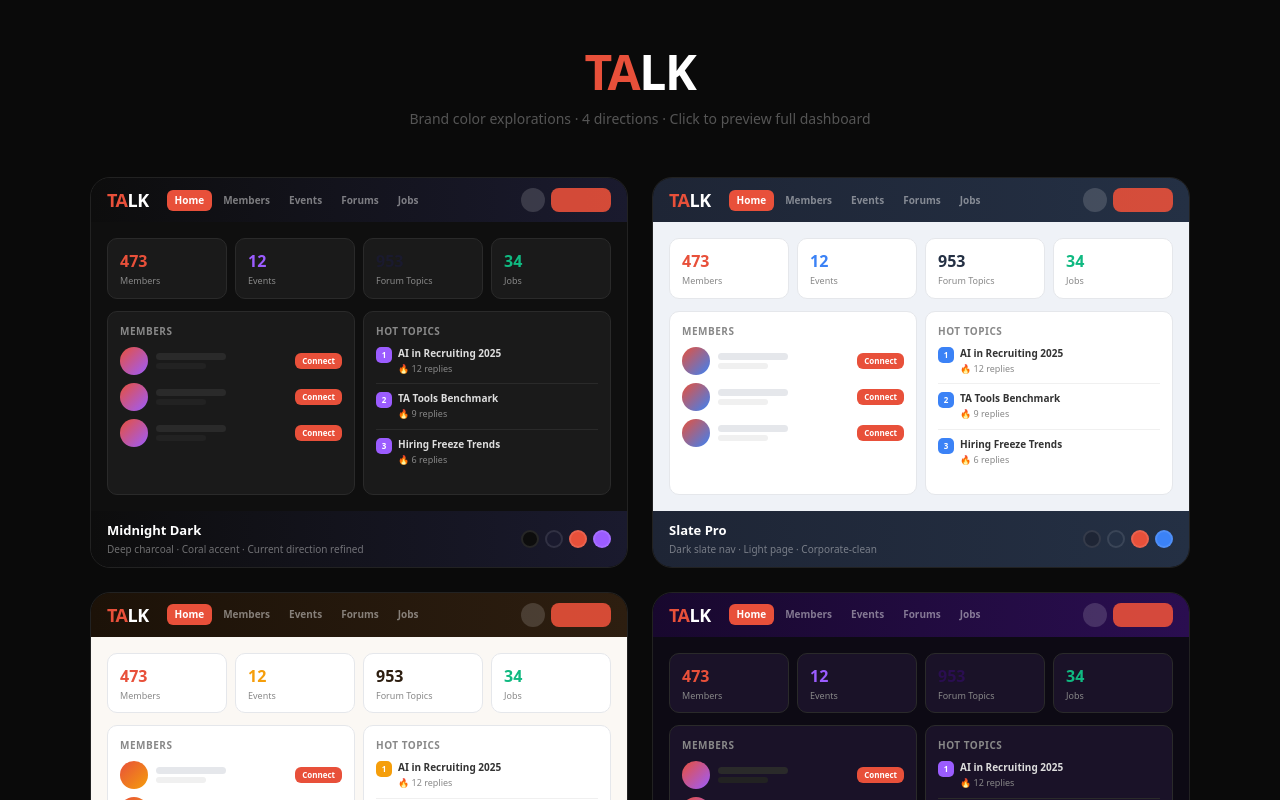
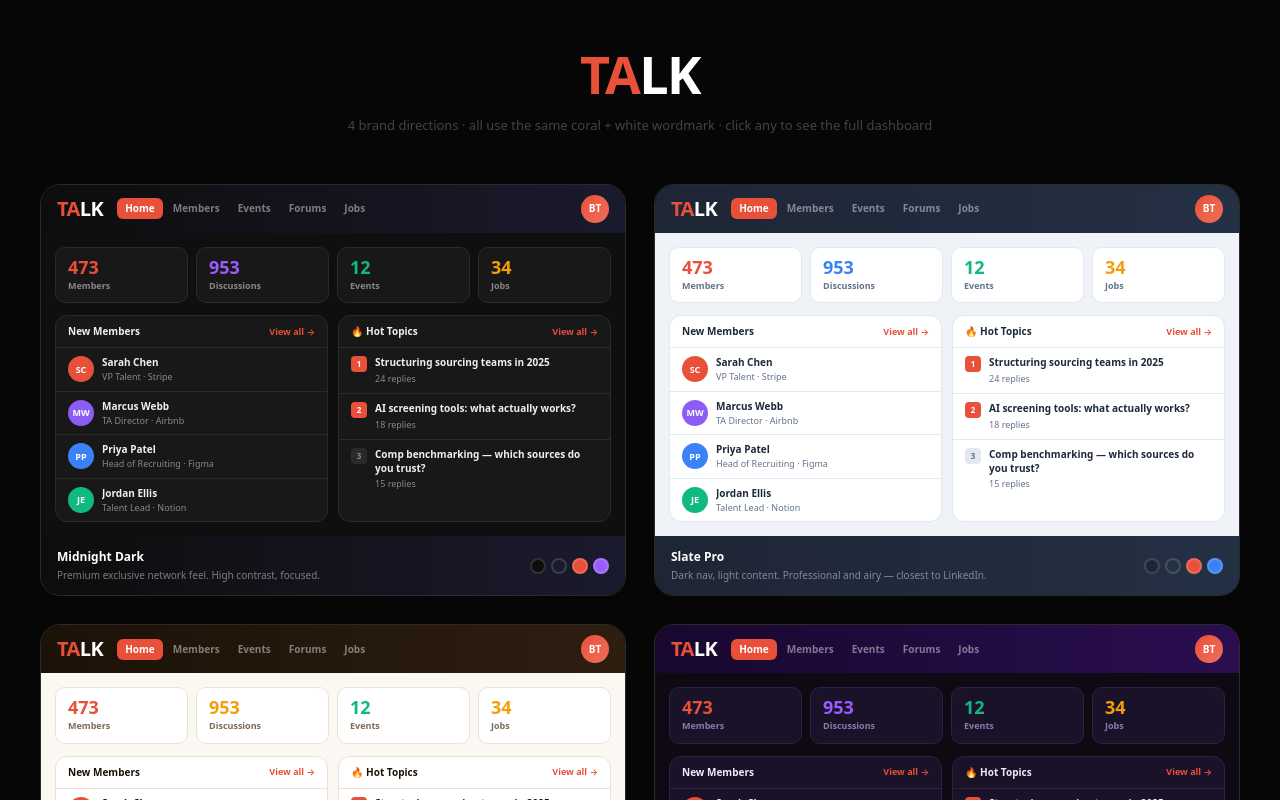
Before and after one commit to BillTalkTalent/TALK-Talent, a Next.js app: page /mockup/brand in a window 1280 px wide. Shown: the top 800 px of the page. Built offline with nearby package versions, Linux system fonts and the light colour scheme.

Commit message:
Rebuild brand gallery: full dashboard previews + comparison table

```diff
--- a/app/mockup/brand/page.tsx
+++ b/app/mockup/brand/page.tsx
@@ -1,146 +1,189 @@
 'use client'
 import Link from 'next/link'
 
-const schemes = [
-  {
-    href: '/mockup/brand/dark',
-    name: 'Midnight Dark',
-    tagline: 'Deep charcoal · Coral accent · Current direction refined',
-    nav: 'linear-gradient(90deg, #0d0d0d 0%, #1a1a2e 100%)',
-    bg: '#0f0f0f',
-    card: '#1a1a1a',
-    active: '#E8503A',
-    textActive: '#fff',
-    swatches: ['#0d0d0d', '#1a1a2e', '#E8503A', '#9B5CFF'],
-    labels: ['Charcoal', 'Navy', 'Coral', 'Purple'],
-  },
-  {
-    href: '/mockup/brand/slate',
-    name: 'Slate Pro',
-    tagline: 'Dark slate nav · Light page · Corporate-clean',
-    nav: 'linear-gradient(90deg, #1E2535 0%, #243044 100%)',
-    bg: '#EFF2F7',
-    card: '#ffffff',
-    active: '#E8503A',
-    textActive: '#fff',
-    swatches: ['#1E2535', '#243044', '#E8503A', '#3B82F6'],
-    labels: ['Slate', 'Steel', 'Coral', 'Blue'],
-  },
-  {
-    href: '/mockup/brand/warm',
-    name: 'Warm Espresso',
-    tagline: 'Espresso nav · Warm white page · Human & welcoming',
-    nav: 'linear-gradient(90deg, #1C1208 0%, #2D1E10 100%)',
-    bg: '#FBF8F4',
-    card: '#ffffff',
-    active: '#E8503A',
-    textActive: '#fff',
-    swatches: ['#1C1208', '#2D1E10', '#E8503A', '#F59E0B'],
-    labels: ['Espresso', 'Mocha', 'Coral', 'Amber'],
-  },
-  {
-    href: '/mockup/brand/plum',
-    name: 'Deep Plum',
-    tagline: 'Rich plum nav · Purple-black bg · Bold & premium',
-    nav: 'linear-gradient(90deg, #18082E 0%, #2A0E50 100%)',
-    bg: '#0D0A14',
-    card: '#1A1228',
-    active: '#E8503A',
-    textActive: '#fff',
-    swatches: ['#18082E', '#2A0E50', '#E8503A', '#9B5CFF'],
-    labels: ['Plum', 'Violet', 'Coral', 'Purple'],
-  },
-]
-
-function TalkWordmark({ size = 28 }: { size?: number }) {
+function Wordmark({ fill = '#E8503A', size = 22 }: { fill?: string; size?: number }) {
   return (
-    <span style={{ fontFamily: 'system-ui, -apple-system, sans-serif', fontWeight: 900, fontSize: size, lineHeight: 1, letterSpacing: '-0.03em', display: 'inline-flex', alignItems: 'baseline' }}>
-      <span style={{ color: '#E8503A' }}>TA</span>
+    <span style={{ fontFamily: 'system-ui,-apple-system,sans-serif', fontWeight: 900, fontSize: size, lineHeight: 1, letterSpacing: '-0.03em', display: 'inline-flex', alignItems: 'baseline', userSelect: 'none' }}>
+      <span style={{ color: fill }}>TA</span>
       <span style={{ color: 'white' }}>LK</span>
     </span>
   )
 }
 
-export default function BrandMockupIndex() {
+const themes = [
+  {
+    id: 'dark',
+    name: 'Midnight Dark',
+    pitch: 'Premium exclusive network feel. High contrast, focused.',
+    href: '/mockup/brand/dark',
+    navBg: 'linear-gradient(90deg,#0d0d0d,#1a1a2e)',
+    pageBg: '#0f0f0f',
+    cardBg: '#181818',
+    cardBorder: '#2a2a2a',
+    coral: '#E8503A',
+    accent: '#9B5CFF',
+    textPrimary: '#f0f0f0',
+    textMuted: '#888',
+    swatches: [
+      { hex: '#0d0d0d', label: 'Charcoal' },
+      { hex: '#1a1a2e', label: 'Navy' },
+      { hex: '#E8503A', label: 'Coral' },
+      { hex: '#9B5CFF', label: 'Purple' },
+    ],
+    pros: ['Feels premium & exclusive', 'Logo pops perfectly', 'High-focus reading'],
+    cons: ['Can feel heavy', 'Less "community" warmth'],
+  },
+  {
+    id: 'slate',
+    name: 'Slate Pro',
+    pitch: 'Dark nav, light content. Professional and airy — closest to LinkedIn.',
+    href: '/mockup/brand/slate',
+    navBg: 'linear-gradient(90deg,#1E2535,#243044)',
+    pageBg: '#EFF2F7',
+    cardBg: '#ffffff',
+    cardBorder: '#E2E8F0',
+    coral: '#E8503A',
+    accent: '#3B82F6',
+    textPrimary: '#1E293B',
+    textMuted: '#64748B',
+    swatches: [
+      { hex: '#1E2535', label: 'Slate' },
+      { hex: '#243044', label: 'Steel' },
+      { hex: '#E8503A', label: 'Coral' },
+      { hex: '#3B82F6', label: 'Blue' },
+    ],
+    pros: ['Highly readable', 'Broadest appeal', 'Professional & familiar'],
+    cons: ['Less distinctive', 'Similar to many platforms'],
+  },
+  {
+    id: 'warm',
+    name: 'Warm Espresso',
+    pitch: 'Espresso nav, warm cream content. Human, relationship-forward.',
+    href: '/mockup/brand/warm',
+    navBg: 'linear-gradient(90deg,#1C1208,#2D1E10)',
+    pageBg: '#FBF8F4',
+    cardBg: '#ffffff',
+    cardBorder: '#EDE0D4',
+    coral: '#E8503A',
+    accent: '#F59E0B',
+    textPrimary: '#1C1208',
+    textMuted: '#7C6A58',
+    swatches: [
+      { hex: '#1C1208', label: 'Espresso' },
+      { hex: '#2D1E10', label: 'Mocha' },
+      { hex: '#E8503A', label: 'Coral' },
+      { hex: '#F59E0B', label: 'Amber' },
+    ],
+    pros: ['Warmest community feel', 'Coral + amber complement', 'Stands apart'],
+    cons: ['More casual', 'Amber accent is bold'],
+  },
+  {
+    id: 'plum',
+    name: 'Deep Plum',
+    pitch: 'Rich plum nav, dark content. Bold, premium, truly distinctive.',
+    href: '/mockup/brand/plum',
+    navBg: 'linear-gradient(90deg,#18082E,#2A0E50)',
+    pageBg: '#0D0A14',
+    cardBg: '#1A1228',
+    cardBorder: '#2D2040',
+    coral: '#E8503A',
+    accent: '#9B5CFF',
+    textPrimary: '#F0EBF8',
+    textMuted: '#8B7BAD',
+    swatches: [
+      { hex: '#18082E', label: 'Plum' },
+      { hex: '#2A0E50', label: 'Violet' },
+      { hex: '#E8503A', label: 'Coral' },
+      { hex: '#9B5CFF', label: 'Purple' },
+    ],
+    pros: ['Completely unique in TA', 'Echoes logo purple', 'Premium feel'],
+    cons: ['Highest risk/reward', 'Darker overall'],
+  },
+]
+
+const members = [
+  { initials: 'SC', name: 'Sarah Chen', title: 'VP Talent · Stripe', c: '#E8503A' },
+  { initials: 'MW', name: 'Marcus Webb', title: 'TA Director · Airbnb', c: '#8B5CF6' },
+  { initials: 'PP', name: 'Priya Patel', title: 'Head of Recruiting · Figma', c: '#3B82F6' },
+  { initials: 'JE', name: 'Jordan Ellis', title: 'Talent Lead · Notion', c: '#10B981' },
+]
+
+const topics = [
+  { n: 1, title: 'Structuring sourcing teams in 2025', replies: 24 },
+  { n: 2, title: 'AI screening tools: what actually works?', replies: 18 },
+  { n: 3, title: 'Comp benchmarking — which sources do you trust?', replies: 15 },
+]
+
+function ThemePreview({ t }: { t: typeof themes[0] }) {
+  const dark = t.pageBg.startsWith('#0') || t.pageBg.startsWith('#1')
   return (
-    <div style={{ fontFamily: 'system-ui, -apple-system, sans-serif', background: '#0a0a0a', minHeight: '100vh', padding: '48px 32px' }}>
-      <div style={{ maxWidth: 1100, margin: '0 auto' }}>
+    <div style={{ borderRadius: 20, overflow: 'hidden', border: '1px solid #2a2a2a', display: 'flex', flexDirection: 'column' }}>
 
-        <div style={{ textAlign: 'center', marginBottom: 48 }}>
-          <div style={{ display: 'flex', alignItems: 'center', justifyContent: 'center', marginBottom: 12 }}>
-            <TalkWordmark size={48} />
-          </div>
-          <p style={{ color: '#555', fontSize: 14 }}>Brand color explorations · 4 directions · Click to preview full dashboard</p>
-        </div>
-
-        <div style={{ display: 'grid', gridTemplateColumns: 'repeat(2, 1fr)', gap: 24 }}>
-          {schemes.map((s) => (
-            <Link key={s.href} href={s.href} style={{ textDecoration: 'none' }}>
-              <div style={{ borderRadius: 20, overflow: 'hidden', border: '1px solid #222', transition: 'transform 0.15s, border-color 0.15s', cursor: 'pointer' }}
-                onMouseEnter={e => { (e.currentTarget as HTMLDivElement).style.borderColor = '#E8503A'; (e.currentTarget as HTMLDivElement).style.transform = 'translateY(-2px)'; }}
-                onMouseLeave={e => { (e.currentTarget as HTMLDivElement).style.borderColor = '#222'; (e.currentTarget as HTMLDivElement).style.transform = 'translateY(0)'; }}
-              >
-                {/* Mini nav */}
-                <div style={{ background: s.nav, padding: '10px 16px', display: 'flex', alignItems: 'center', gap: 10 }}>
-                  <TalkWordmark size={18} />
-                  <div style={{ display: 'flex', gap: 3, marginLeft: 8 }}>
+      {/* ── Nav ── */}
+      <div style={{ background: t.navBg, padding: '10px 16px', display: 'flex', alignItems: 'center', gap: 8 }}>
+        <Wordmark size={20} fill={t.coral} />
+        <div style={{ display: 'flex', gap: 2, marginLeft: 6, flex: 1 }}>
           {['Home', 'Members', 'Events', 'Forums', 'Jobs'].map((item, i) => (
             <span key={item} style={{
-                        padding: '3px 8px', borderRadius: 6, fontSize: 10, fontWeight: 600,
-                        background: i === 0 ? s.active : 'transparent',
-                        color: i === 0 ? s.textActive : 'rgba(255,255,255,0.45)',
+              padding: '3px 8px', borderRadius: 6, fontSize: 10, fontWeight: 600, whiteSpace: 'nowrap',
+              background: i === 0 ? t.coral : 'transparent',
+              color: i === 0 ? 'white' : 'rgba(255,255,255,0.45)',
             }}>{item}</span>
           ))}
         </div>
-                  <div style={{ marginLeft: 'auto', display: 'flex', gap: 6, alignItems: 'center' }}>
-                    <div style={{ width: 24, height: 24, borderRadius: '50%', background: 'rgba(255,255,255,0.15)' }} />
-                    <div style={{ width: 60, height: 24, borderRadius: 8, background: s.active, opacity: 0.9 }} />
-                  </div>
+        <div style={{ width: 28, height: 28, borderRadius: '50%', background: `linear-gradient(135deg,${t.coral},#F07058)`, display: 'flex', alignItems: 'center', justifyContent: 'center', fontSize: 10, fontWeight: 800, color: 'white', flexShrink: 0 }}>BT</div>
       </div>
 
-                {/* Mini page */}
-                <div style={{ background: s.bg, padding: 16 }}>
-                  {/* Stats row */}
-                  <div style={{ display: 'grid', gridTemplateColumns: 'repeat(4, 1fr)', gap: 8, marginBottom: 12 }}>
+      {/* ── Dashboard ── */}
+      <div style={{ background: t.pageBg, padding: 14, flex: 1 }}>
+
+        {/* Stats */}
+        <div style={{ display: 'grid', gridTemplateColumns: 'repeat(4,1fr)', gap: 8, marginBottom: 12 }}>
           {[
-                      { label: 'Members', val: '473', color: s.swatches[2] },
-                      { label: 'Events', val: '12', color: s.swatches[3] },
-                      { label: 'Forum Topics', val: '953', color: s.swatches[1] },
-                      { label: 'Jobs', val: '34', color: '#10b981' },
-                    ].map(stat => (
-                      <div key={stat.label} style={{ background: s.card, borderRadius: 10, padding: '10px 12px', border: `1px solid ${s.bg === '#0f0f0f' || s.bg === '#0D0A14' ? '#2a2a2a' : '#e5e7eb'}` }}>
-                        <div style={{ fontSize: 16, fontWeight: 800, color: stat.color }}>{stat.val}</div>
-                        <div style={{ fontSize: 9, color: '#888', marginTop: 1 }}>{stat.label}</div>
+            { val: '473', label: 'Members', color: t.coral },
+            { val: '953', label: 'Discussions', color: t.accent },
+            { val: '12', label: 'Events', color: '#10B981' },
+            { val: '34', label: 'Jobs', color: '#F59E0B' },
+          ].map(s => (
+            <div key={s.label} style={{ background: t.cardBg, border: `1px solid ${t.cardBorder}`, borderRadius: 10, padding: '10px 12px' }}>
+              <div style={{ fontSize: 18, fontWeight: 900, color: s.color, lineHeight: 1 }}>{s.val}</div>
+              <div style={{ fontSize: 9, color: t.textMuted, marginTop: 3, fontWeight: 600 }}>{s.label}</div>
             </div>
           ))}
         </div>
 
-                  {/* Content row */}
-                  <div style={{ display: 'grid', gridTemplateColumns: '1fr 1fr', gap: 8 }}>
-                    {/* Member cards */}
-                    <div style={{ background: s.card, borderRadius: 10, padding: 12, border: `1px solid ${s.bg === '#0f0f0f' || s.bg === '#0D0A14' ? '#2a2a2a' : '#e5e7eb'}` }}>
-                      <div style={{ fontSize: 10, fontWeight: 700, color: '#888', marginBottom: 8, textTransform: 'uppercase', letterSpacing: '0.05em' }}>Members</div>
-                      {[1,2,3].map(i => (
-                        <div key={i} style={{ display: 'flex', alignItems: 'center', gap: 8, marginBottom: 8 }}>
-                          <div style={{ width: 28, height: 28, borderRadius: '50%', background: `linear-gradient(135deg, ${s.swatches[2]}, ${s.swatches[3]})`, flexShrink: 0 }} />
-                          <div>
-                            <div style={{ width: 70, height: 7, background: s.bg === '#0f0f0f' || s.bg === '#0D0A14' ? '#2a2a2a' : '#e5e7eb', borderRadius: 4, marginBottom: 3 }} />
-                            <div style={{ width: 50, height: 6, background: s.bg === '#0f0f0f' || s.bg === '#0D0A14' ? '#222' : '#f0f0f0', borderRadius: 4 }} />
+        {/* Content 2-col */}
+        <div style={{ display: 'grid', gridTemplateColumns: '1fr 1fr', gap: 10 }}>
+
+          {/* Members */}
+          <div style={{ background: t.cardBg, border: `1px solid ${t.cardBorder}`, borderRadius: 12, overflow: 'hidden' }}>
+            <div style={{ padding: '8px 12px', borderBottom: `1px solid ${t.cardBorder}`, display: 'flex', alignItems: 'center', justifyContent: 'space-between' }}>
+              <span style={{ fontSize: 10, fontWeight: 700, color: t.textPrimary }}>New Members</span>
+              <span style={{ fontSize: 9, color: t.coral, fontWeight: 600 }}>View all →</span>
             </div>
-                          <div style={{ marginLeft: 'auto', padding: '2px 7px', borderRadius: 6, background: s.swatches[2], fontSize: 8, color: 'white', fontWeight: 700 }}>Connect</div>
+            {members.map((m, i) => (
+              <div key={m.initials} style={{ display: 'flex', alignItems: 'center', gap: 8, padding: '7px 12px', borderBottom: i < members.length - 1 ? `1px solid ${t.cardBorder}` : 'none' }}>
+                <div style={{ width: 26, height: 26, borderRadius: '50%', background: m.c, flexShrink: 0, display: 'flex', alignItems: 'center', justifyContent: 'center', fontSize: 9, fontWeight: 800, color: 'white' }}>{m.initials}</div>
+                <div style={{ flex: 1, minWidth: 0 }}>
+                  <div style={{ fontSize: 10, fontWeight: 700, color: t.textPrimary, whiteSpace: 'nowrap', overflow: 'hidden', textOverflow: 'ellipsis' }}>{m.name}</div>
+                  <div style={{ fontSize: 9, color: t.textMuted, whiteSpace: 'nowrap', overflow: 'hidden', textOverflow: 'ellipsis' }}>{m.title}</div>
+                </div>
               </div>
             ))}
           </div>
 
-                    {/* Activity feed */}
-                    <div style={{ background: s.card, borderRadius: 10, padding: 12, border: `1px solid ${s.bg === '#0f0f0f' || s.bg === '#0D0A14' ? '#2a2a2a' : '#e5e7eb'}` }}>
-                      <div style={{ fontSize: 10, fontWeight: 700, color: '#888', marginBottom: 8, textTransform: 'uppercase', letterSpacing: '0.05em' }}>Hot Topics</div>
-                      {['AI in Recruiting 2025', 'TA Tools Benchmark', 'Hiring Freeze Trends'].map((topic, i) => (
-                        <div key={topic} style={{ display: 'flex', alignItems: 'flex-start', gap: 6, marginBottom: 8, paddingBottom: 8, borderBottom: i < 2 ? `1px solid ${s.bg === '#0f0f0f' || s.bg === '#0D0A14' ? '#2a2a2a' : '#f0f0f0'}` : 'none' }}>
-                          <div style={{ width: 16, height: 16, borderRadius: 5, background: s.swatches[3], flexShrink: 0, fontSize: 8, display: 'flex', alignItems: 'center', justifyContent: 'center', color: 'white', fontWeight: 800 }}>{i+1}</div>
-                          <div>
-                            <div style={{ fontSize: 10, fontWeight: 600, color: s.bg === '#0f0f0f' || s.bg === '#0D0A14' ? '#ddd' : '#333', lineHeight: 1.3 }}>{topic}</div>
-                            <div style={{ fontSize: 9, color: '#888', marginTop: 2 }}>🔥 {12 - i*3} replies</div>
+          {/* Forum */}
+          <div style={{ background: t.cardBg, border: `1px solid ${t.cardBorder}`, borderRadius: 12, overflow: 'hidden' }}>
+            <div style={{ padding: '8px 12px', borderBottom: `1px solid ${t.cardBorder}`, display: 'flex', alignItems: 'center', justifyContent: 'space-between' }}>
+              <span style={{ fontSize: 10, fontWeight: 700, color: t.textPrimary }}>🔥 Hot Topics</span>
+              <span style={{ fontSize: 9, color: t.coral, fontWeight: 600 }}>View all →</span>
+            </div>
+            {topics.map((tp, i) => (
+              <div key={tp.n} style={{ display: 'flex', gap: 8, alignItems: 'flex-start', padding: '8px 12px', borderBottom: i < topics.length - 1 ? `1px solid ${t.cardBorder}` : 'none' }}>
+                <div style={{ width: 16, height: 16, borderRadius: 4, background: tp.n <= 2 ? t.coral : t.cardBorder, flexShrink: 0, display: 'flex', alignItems: 'center', justifyContent: 'center', fontSize: 8, fontWeight: 900, color: tp.n <= 2 ? 'white' : t.textMuted }}>{tp.n}</div>
+                <div style={{ flex: 1, minWidth: 0 }}>
+                  <div style={{ fontSize: 10, fontWeight: 600, color: t.textPrimary, lineHeight: 1.35 }}>{tp.title}</div>
+                  <div style={{ fontSize: 9, color: t.textMuted, marginTop: 2 }}>{tp.replies} replies</div>
                 </div>
               </div>
             ))}
@@ -148,25 +191,76 @@ export default function BrandMockupIndex() {
         </div>
       </div>
 
-                {/* Footer */}
-                <div style={{ background: s.nav, padding: '10px 16px', display: 'flex', alignItems: 'center', justifyContent: 'space-between' }}>
+      {/* ── Footer: swatches + info ── */}
+      <div style={{ background: t.navBg, padding: '12px 16px', display: 'flex', alignItems: 'center', justifyContent: 'space-between' }}>
         <div>
-                    <div style={{ fontSize: 13, fontWeight: 800, color: 'white' }}>{s.name}</div>
-                    <div style={{ fontSize: 10, color: 'rgba(255,255,255,0.4)', marginTop: 1 }}>{s.tagline}</div>
+          <div style={{ fontSize: 12, fontWeight: 800, color: 'white' }}>{t.name}</div>
+          <div style={{ fontSize: 10, color: 'rgba(255,255,255,0.45)', marginTop: 2 }}>{t.pitch}</div>
         </div>
-                  <div style={{ display: 'flex', gap: 6 }}>
-                    {s.swatches.map((sw, i) => (
-                      <div key={i} style={{ width: 18, height: 18, borderRadius: '50%', background: sw, border: '2px solid rgba(255,255,255,0.1)' }} title={s.labels[i]} />
+        <div style={{ display: 'flex', gap: 5, alignItems: 'center' }}>
+          {t.swatches.map(s => (
+            <div key={s.hex} title={`${s.label} ${s.hex}`} style={{ width: 16, height: 16, borderRadius: '50%', background: s.hex, border: '2px solid rgba(255,255,255,0.15)', cursor: 'default' }} />
           ))}
         </div>
       </div>
     </div>
+  )
+}
+
+export default function BrandGallery() {
+  return (
+    <div style={{ fontFamily: 'system-ui,-apple-system,sans-serif', background: '#060606', minHeight: '100vh', padding: '48px 32px' }}>
+      <div style={{ maxWidth: 1200, margin: '0 auto' }}>
+
+        {/* Header */}
+        <div style={{ textAlign: 'center', marginBottom: 48 }}>
+          <Wordmark size={52} fill="#E8503A" />
+          <p style={{ color: '#444', fontSize: 13, marginTop: 16 }}>
+            4 brand directions · all use the same coral + white wordmark · click any to see the full dashboard
+          </p>
+        </div>
+
+        {/* 2×2 grid */}
+        <div style={{ display: 'grid', gridTemplateColumns: '1fr 1fr', gap: 28, marginBottom: 48 }}>
+          {themes.map(t => (
+            <Link key={t.id} href={t.href} style={{ textDecoration: 'none', display: 'block' }}>
+              <ThemePreview t={t} />
             </Link>
           ))}
         </div>
 
+        {/* Comparison table */}
+        <div style={{ background: '#111', border: '1px solid #222', borderRadius: 20, overflow: 'hidden' }}>
+          <div style={{ padding: '16px 24px', borderBottom: '1px solid #222' }}>
+            <span style={{ fontSize: 13, fontWeight: 700, color: '#888', textTransform: 'uppercase', letterSpacing: '0.05em' }}>Quick comparison</span>
+          </div>
+          <div style={{ display: 'grid', gridTemplateColumns: '120px repeat(4,1fr)', fontSize: 11 }}>
+            {/* Header row */}
+            {['', ...themes.map(t => t.name)].map((h, i) => (
+              <div key={i} style={{ padding: '12px 16px', borderBottom: '1px solid #1a1a1a', fontWeight: 700, color: i === 0 ? '#444' : 'white', background: i === 0 ? 'transparent' : themes[i-1].navBg }}>
+                {h}
+              </div>
+            ))}
+            {/* Rows */}
+            {[
+              { label: 'Background', vals: ['Full dark', 'Light', 'Warm white', 'Dark purple'] },
+              { label: 'Nav', vals: ['Charcoal', 'Slate blue', 'Espresso', 'Deep plum'] },
+              { label: 'Feel', vals: ['Premium', 'Professional', 'Human', 'Distinctive'] },
+              { label: 'Audience fit', vals: ['Tech-forward', 'All TA leaders', 'Community first', 'Bold adopters'] },
+              { label: 'Risk', vals: ['Low', 'Very low', 'Low-med', 'Medium'] },
+            ].map((row, ri) => (
+              <>
+                <div key={`label-${ri}`} style={{ padding: '10px 16px', borderBottom: '1px solid #1a1a1a', color: '#555', fontWeight: 600 }}>{row.label}</div>
+                {row.vals.map((v, vi) => (
+                  <div key={`val-${ri}-${vi}`} style={{ padding: '10px 16px', borderBottom: '1px solid #1a1a1a', color: '#aaa', borderLeft: '1px solid #1a1a1a' }}>{v}</div>
+                ))}
+              </>
+            ))}
+          </div>
+        </div>
+
         <p style={{ textAlign: 'center', color: '#333', fontSize: 12, marginTop: 32 }}>
-          Click any card to see the full dashboard mockup
+          Click any preview to see the full dashboard mockup
         </p>
       </div>
     </div>
```
Lines whose indentation alone changed are shown as unchanged.
